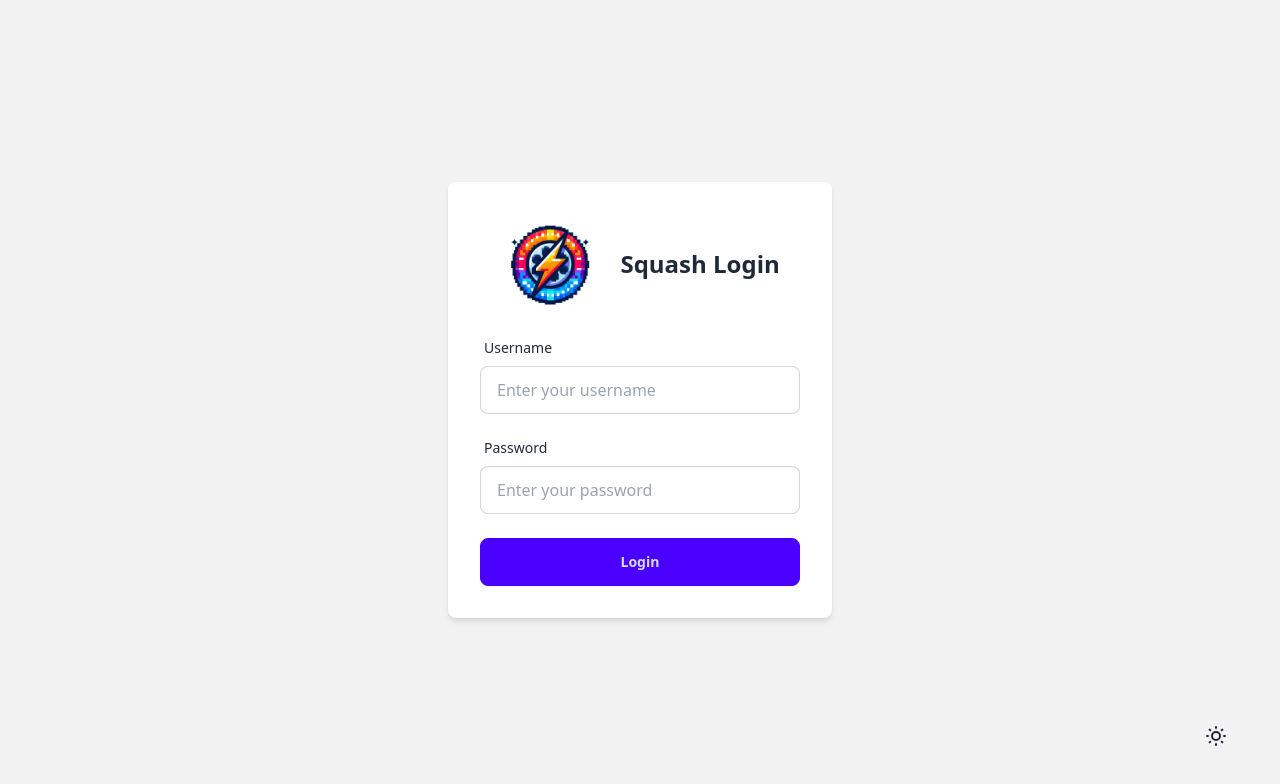
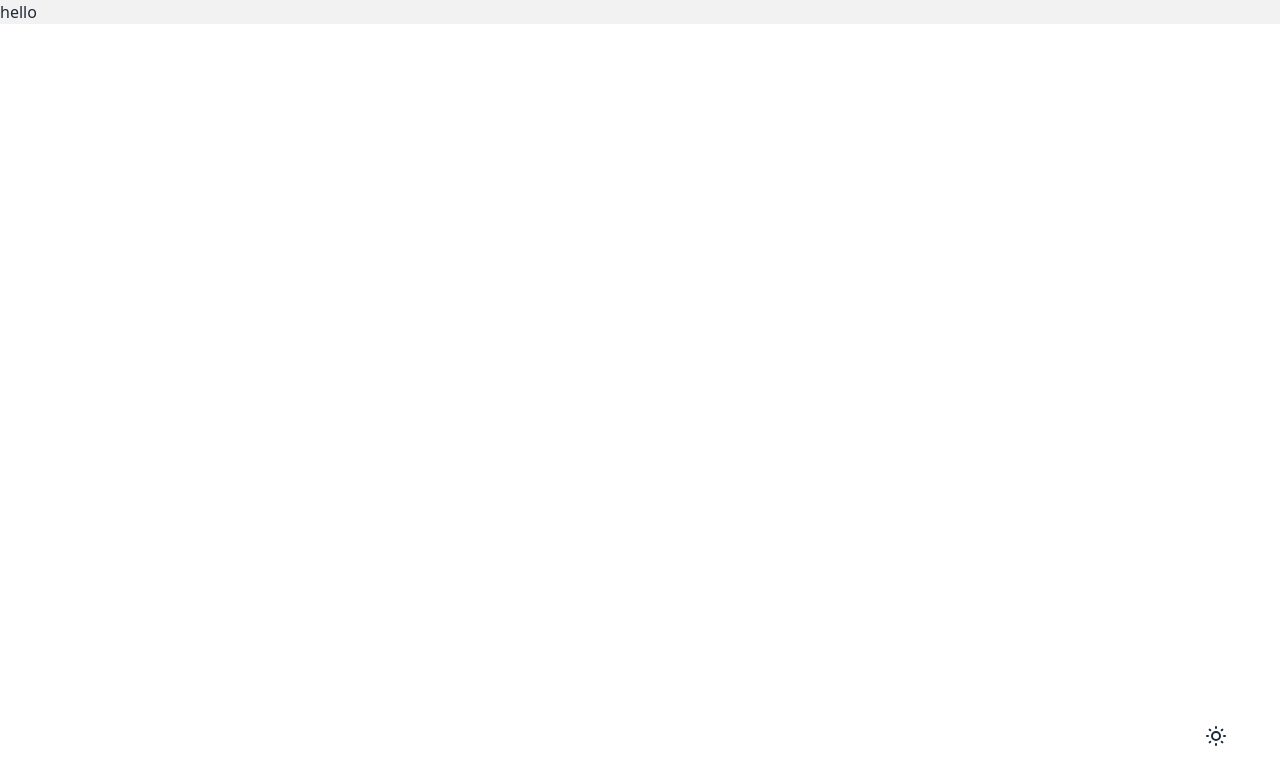
Before and after one commit to MuenYu/Squash, a React (Vite) app in the folder web/: page / in a window 1280 px wide. Shown: the top 784 px of the page. Built offline with nearby package versions, Linux system fonts and the light colour scheme.

Commit message:
configure the router

```diff
--- a/web/package.json
+++ b/web/package.json
@@ -12,7 +12,8 @@
   "dependencies": {
     "@tabler/icons-react": "^3.12.0",
     "react": "^18.3.1",
-    "react-dom": "^18.3.1"
+    "react-dom": "^18.3.1",
+    "react-router-dom": "^6.26.1"
   },
   "devDependencies": {
     "@eslint/js": "^9.9.0",
--- a/web/src/App.jsx
+++ b/web/src/App.jsx
@@ -1,10 +1,10 @@
-import LoginPage from "./page/Login";
 import ThemeToggle from "./components/ThemeToggle";
+import { Outlet } from "react-router-dom";
 
 function App() {
   return (
     <div className="bg-base-200">
-      <LoginPage />
+      <Outlet />
       <ThemeToggle />
     </div>
   );
--- a/web/src/main.jsx
+++ b/web/src/main.jsx
@@ -1,10 +1,12 @@
-import { StrictMode } from 'react'
-import { createRoot } from 'react-dom/client'
-import App from './App.jsx'
-import './index.css'
+import { StrictMode } from "react";
+import { createRoot } from "react-dom/client";
+import App from "./App.jsx";
+import "./index.css";
+import { RouterProvider } from "react-router-dom";
+import Router from "./router";
 
-createRoot(document.getElementById('root')).render(
+createRoot(document.getElementById("root")).render(
   <StrictMode>
-    <App />
-  </StrictMode>,
-)
+    <RouterProvider router={Router} />
+  </StrictMode>
+);
--- /dev/null
+++ b/web/src/page/Home.jsx
@@ -0,0 +1,7 @@
+const HomePage = () => {
+    return (
+        <p>hello</p>
+    )
+}
+
+export default HomePage;
--- a/web/src/page/Login.jsx
+++ b/web/src/page/Login.jsx
@@ -29,9 +29,9 @@ const LoginPage = () => {
   return (
     <div className="min-h-screen flex items-center justify-center">
       <div className="bg-base-100 p-8 rounded-lg shadow-md w-96">
-        <div className=" flex justify-evenly items-center mb-4">
+        <div className=" flex justify-center items-center mb-4">
           <img src={Logo} width={100} height={100} />
-          <h2 className="text-2xl font-bold text-center">Squash Login</h2>
+          <h2 className="text-2xl font-bold text-center">Login to Squash</h2>
         </div>
         <form onSubmit={handleSubmit}>
           <div className="form-control">
--- /dev/null
+++ b/web/src/router.jsx
@@ -0,0 +1,23 @@
+import { createBrowserRouter } from "react-router-dom";
+import App from "./App";
+import LoginPage from "./page/Login";
+import HomePage from "./page/Home";
+
+const router = createBrowserRouter([
+  {
+    path: "/",
+    element: <App />,
+    children: [
+      {
+        index: true,
+        element: <HomePage />,
+      },
+      {
+        path: "login",
+        element: <LoginPage />,
+      },
+    ],
+  },
+]);
+
+export default router;
```
Also changed, not shown: 1 other file (tests, documents, lock files or other folders).
